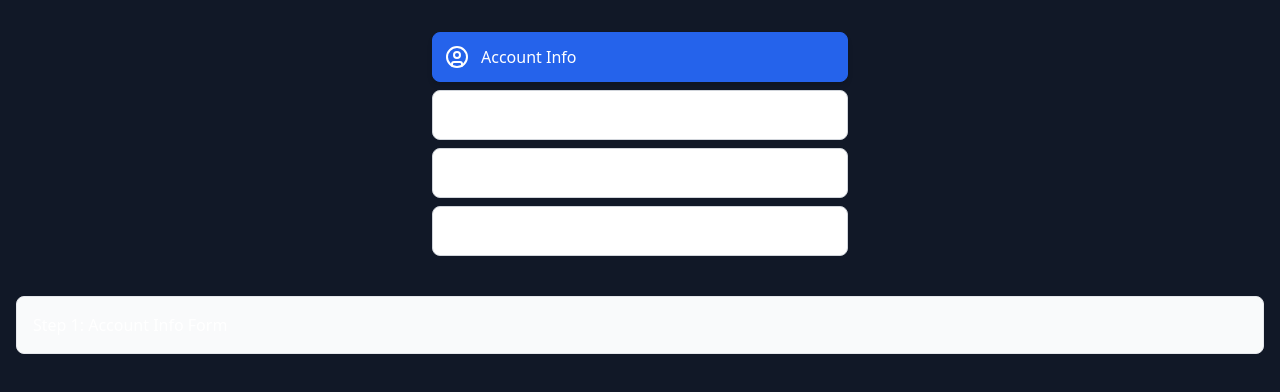
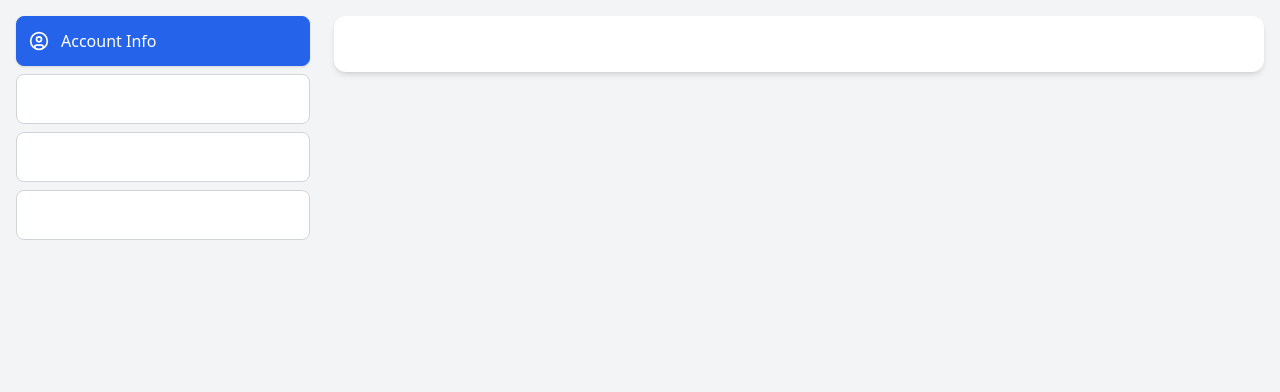
Before and after one commit to kumarawmpapp/waste-manager-5, a React (Vite) app: page / in a window 1280 px wide. Shown: the top 392 px of the page. Built offline with nearby package versions, Linux system fonts and the light colour scheme.

Commit message:
adjust steper layout

```diff
--- a/src/components/OrderProcessWizard.tsx
+++ b/src/components/OrderProcessWizard.tsx
@@ -4,26 +4,24 @@ import { UserCircle, FileText, CreditCard, CheckCircle } from "lucide-react";
 import SkipList from "./SkipList";
 
 const steps = [
-  { id: 1, title: "Account Info", icon: <UserCircle /> },
-  { id: 2, title: "Details", icon: <FileText /> },
-  { id: 3, title: "Payment", icon: <CreditCard /> },
-  { id: 4, title: "Confirmation", icon: <CheckCircle /> },
+  { id: 1, title: "Account Info", icon: <UserCircle className="w-5 h-5" /> },
+  { id: 2, title: "Details", icon: <FileText className="w-5 h-5" /> },
+  { id: 3, title: "Payment", icon: <CreditCard className="w-5 h-5" /> },
+  { id: 4, title: "Confirmation", icon: <CheckCircle className="w-5 h-5" /> },
 ];
 
-export default function OrderProcessWizard() {
+export default function FormWizard() {
   const [currentStep, setCurrentStep] = useState(1);
 
   const validateStep = (nextStep) => {
-    // Perform validation logic here before moving
     if (nextStep > currentStep) {
-      // prevent skipping ahead without validation
       return validateCurrentStep();
     }
     return true;
   };
 
   const validateCurrentStep = () => {
-    // Example logic
+    // Example placeholder logic for validation
     return true;
   };
 
@@ -43,16 +41,24 @@ export default function OrderProcessWizard() {
   };
 
   return (
-    <div className="p-4">
+    <div className="min-h-screen p-4 bg-gray-100">
+      <div className="grid grid-cols-1 md:grid-cols-4 gap-6 max-w-7xl mx-auto">
+        {/* Left: Stepper */}
+        <div className="md:col-span-1">
           <StepperController
             steps={steps}
             currentStep={currentStep}
             onStepChange={setCurrentStep}
             canNavigateToStep={validateStep}
           />
+        </div>
 
-      <div className="mt-6 p-4 border rounded-lg bg-gray-50">
+        {/* Right: Step Content */}
+        <div className="md:col-span-3">
+          <div className="p-4 rounded-xl bg-white shadow-md">
             {renderStepContent()}
+          </div>
+        </div>
       </div>
     </div>
   );
--- a/src/components/StepperController.tsx
+++ b/src/components/StepperController.tsx
@@ -1,5 +1,4 @@
 import React from "react";
-import { CheckCircle, Circle, AlertTriangle } from "lucide-react"; // or any icons
 
 export default function StepperController({
   steps = [],
@@ -14,8 +13,8 @@ export default function StepperController({
   };
 
   return (
-    <div className="w-full max-w-md mx-auto p-4">
-      {/* Mobile Dropdown */}
+    <div className="w-full">
+      {/* Mobile dropdown */}
       <div className="block md:hidden mb-4">
         <select
           className="w-full border rounded-lg p-2"
@@ -30,7 +29,7 @@ export default function StepperController({
         </select>
       </div>
 
-      {/* Desktop Vertical Steps */}
+      {/* Desktop vertical stepper */}
       <div className="hidden md:flex flex-col space-y-2">
         {steps.map((step) => {
           const isActive = step.id === currentStep;
@@ -38,13 +37,13 @@ export default function StepperController({
             <button
               key={step.id}
               onClick={() => handleChange(step.id)}
-              className={`flex items-center gap-3 p-3 text-left rounded-lg border transition-all duration-300 ${
+              className={`flex items-center gap-3 p-3 text-left rounded-lg border ${
                 isActive
-                  ? "bg-blue-600 text-white border-blue-600 shadow-md"
+                  ? "bg-blue-600 text-white border-blue-600 shadow"
                   : "bg-white hover:bg-gray-100 border-gray-300"
               }`}
             >
-              <span>{step.icon}</span>
+              {step.icon}
               <span>{step.title}</span>
             </button>
           );
```
Lines whose indentation alone changed are shown as unchanged.
